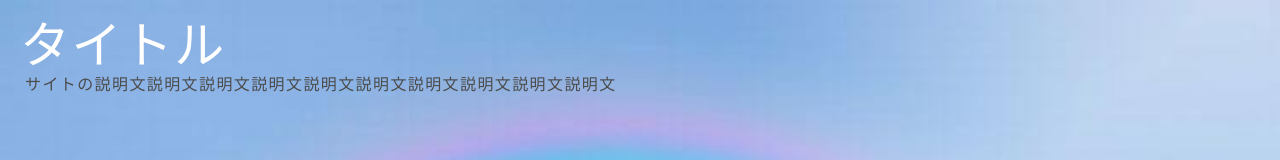
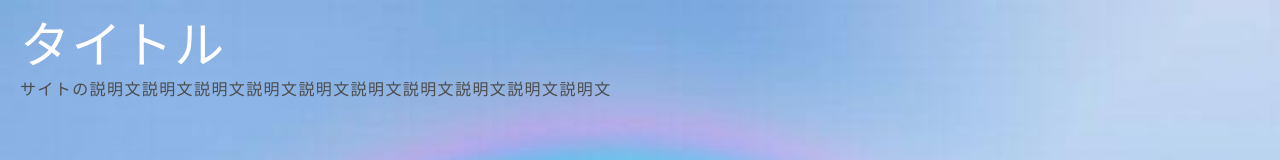
Before and after one commit to ariyosi/responsive-site, a plain HTML site: page index.html in a window 1280 px wide. Shown: the top 160 px of the page. Drawn offline with nearby package versions, Linux system fonts and the light colour scheme.

Commit message:
余白調整

```diff
--- a/css/style.css
+++ b/css/style.css
@@ -47,6 +47,8 @@ body {
 ------------------------------------------------------------*/
 
 header .main_img {
+  padding: 5px 0 0 20px;
+  box-sizing: border-box; /* paddingを無視して幅100%に設定*/
   width: 100%;
   background: url('../images/gazou1.jpg');
   background-size: cover;
@@ -58,15 +60,15 @@ header .main_img {
 header .main_title {
   font-size: 5.0rem;
   color: #FFFFFF;
-  position: relative;
-  top: 5px;
-  left: 20px;
+/*  position: relative; */
+  /*top: 5px;*/
+  /*left: 20px;*/
   line-height: normal; }
 header p {
   font-size: 1.6rem;
-  position: relative;
-  margin: 0px 40px 0 0;
-  left: 25px; }
+/*  position: relative; */
+  /*margin: 0px 40px 0 0;*/
+  /*left: 25px; */}
 
 /* Contents
 ------------------------------------------------------------*/
--- a/index.html
+++ b/index.html
@@ -3,7 +3,6 @@
   <head>
     <meta charset="utf-8">
     <meta name="viewport" content="width=device-width,initial-scale=1">
-    <meta name="viewport" content="width=device-width, initial-scale=1, user-scalable=no">
     <title>LESSON7</title>
     <meta name="description" content="LESSON7の課題">
     <meta name="keywords" content="lesson7">
```
